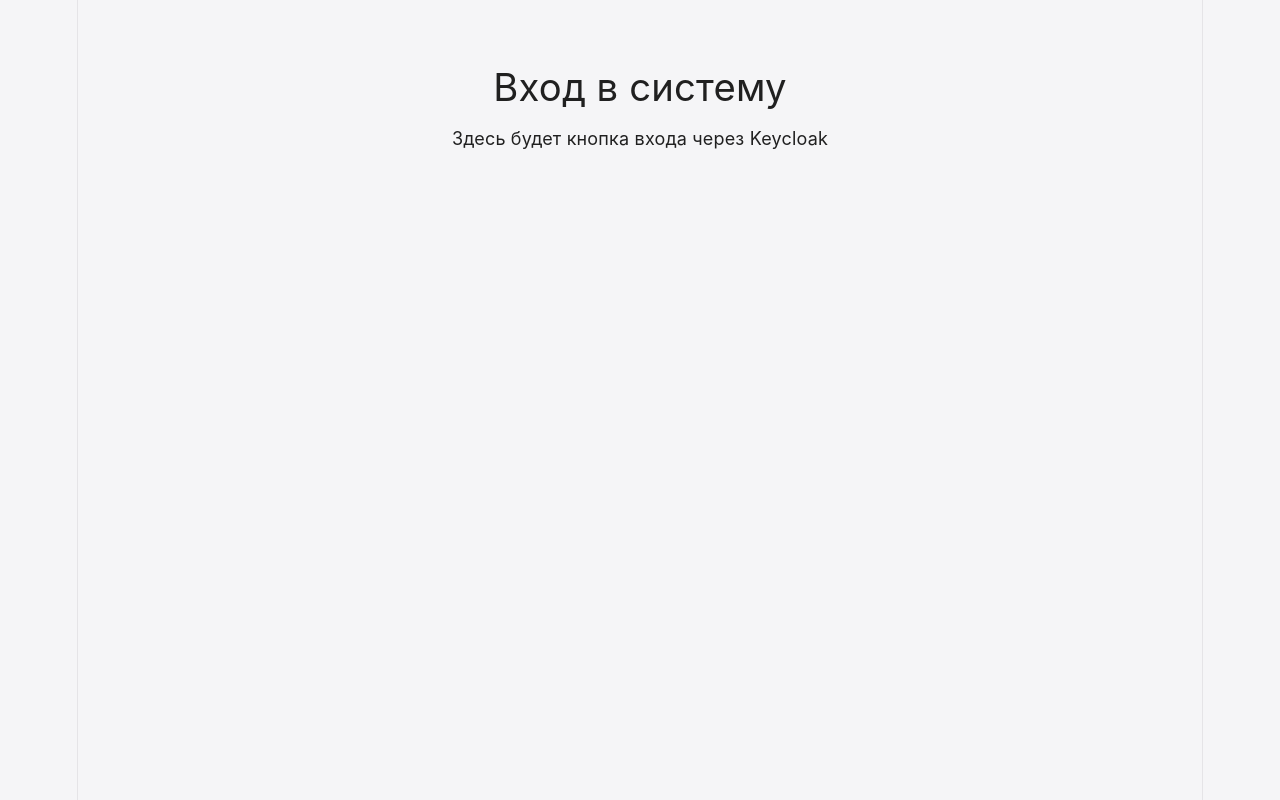
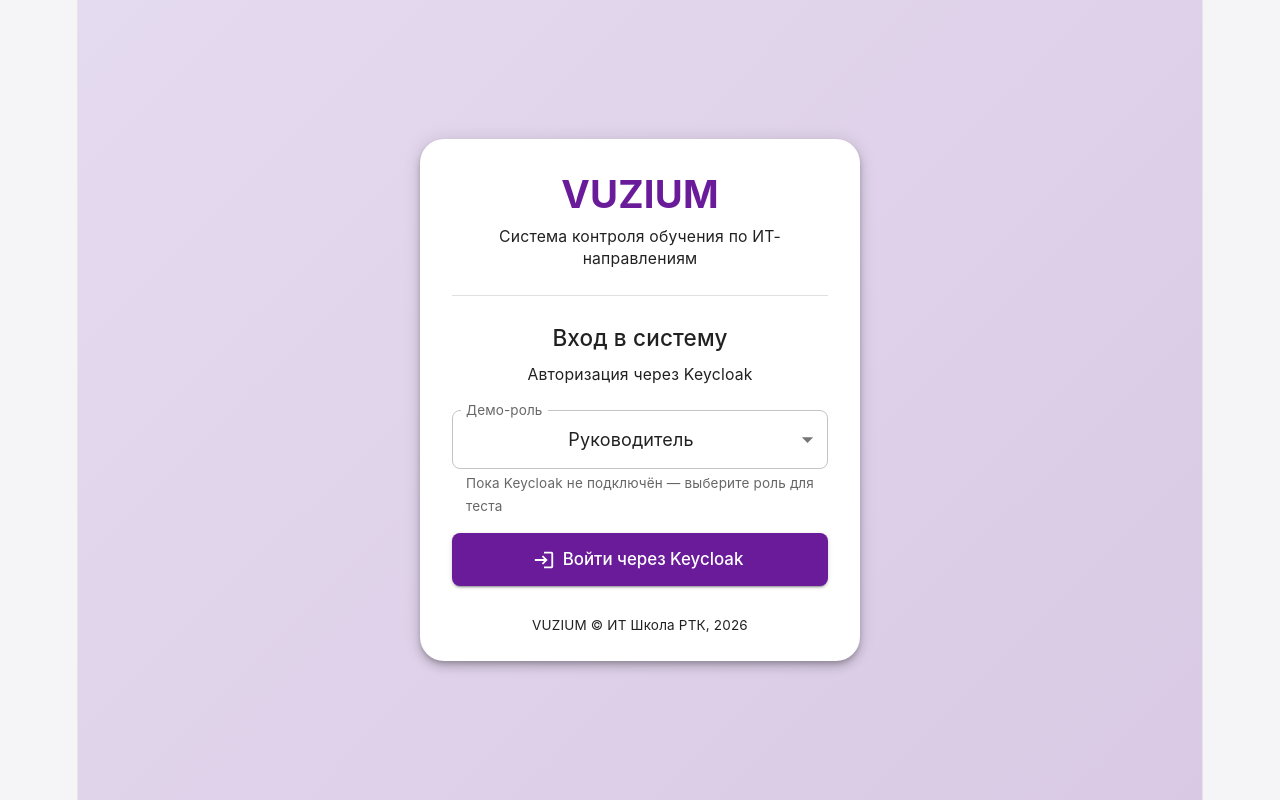
Before and after one commit to Timofey-Grishechko/VUZIUM, a React (Vite) app in the folder web/: page /login in a window 1280 px wide. Built offline with nearby package versions, Linux system fonts and the light colour scheme.

Commit message:
feat(web): add auth provider and login page - КОНЕЦ НА 22.09.2026, ВСЕ ФУНКЦИОНИРУЕТ. Крайняя версия первого этапа. В openleaf раскомментил

```diff
--- /dev/null
+++ b/web/src/features/auth/authProvider.ts
@@ -0,0 +1,64 @@
+import type { Role, User } from '../../types/user'
+
+export interface LoginOptions {
+  role: Role
+}
+
+export interface AuthProvider {
+  isAuthenticated: boolean
+  login: (options: LoginOptions) => Promise<User>
+  logout: () => Promise<void>
+  getCurrentUser: () => Promise<User | null>
+}
+
+// === Мок-реализация ===
+// Позже заменим на KeycloakAuthProvider без изменения интерфейса.
+const demoUsers: Record<Role, User> = {
+  user: {
+    id: '1',
+    keycloakId: 'demo-user',
+    fio: 'Иван Пользователь',
+    email: 'user@rtk.ru',
+    role: 'user',
+    active: true,
+    universityIds: [],
+  },
+  manager: {
+    id: '2',
+    keycloakId: 'demo-manager',
+    fio: 'Коля Тестов',
+    email: 'manager@rtk.ru',
+    role: 'manager',
+    active: true,
+    universityIds: [],
+  },
+  admin: {
+    id: '3',
+    keycloakId: 'demo-admin',
+    fio: 'Админ Системы',
+    email: 'admin@rtk.ru',
+    role: 'admin',
+    active: true,
+    universityIds: [],
+  },
+}
+
+export const mockAuthProvider: AuthProvider = {
+  isAuthenticated: false,
+
+  async login({ role }: LoginOptions): Promise<User> {
+    // имитация сетевого запроса
+    await new Promise((resolve) => setTimeout(resolve, 500))
+    return demoUsers[role]
+  },
+
+  async logout(): Promise<void> {
+    await new Promise((resolve) => setTimeout(resolve, 200))
+  },
+
+  async getCurrentUser(): Promise<User | null> {
+    return null
+  },
+}
+
+export const authProvider: AuthProvider = mockAuthProvider
--- /dev/null
+++ b/web/src/features/auth/components/LoginCard.tsx
@@ -0,0 +1,102 @@
+import { useState } from 'react'
+import {
+  Box,
+  Button,
+  Card,
+  CardContent,
+  CircularProgress,
+  Divider,
+  MenuItem,
+  Stack,
+  TextField,
+  Typography,
+  Alert,
+} from '@mui/material'
+import LoginIcon from '@mui/icons-material/Login'
+
+import { useAuth } from '../hooks/useAuth'
+import type { Role } from '../../../types/user'
+
+const roleOptions: { value: Role; label: string }[] = [
+  { value: 'user', label: 'Пользователь (НАМ)' },
+  { value: 'manager', label: 'Руководитель' },
+  { value: 'admin', label: 'Администратор' },
+]
+
+export default function LoginCard() {
+  const { login, loading, error } = useAuth()
+  const [role, setRole] = useState<Role>('manager')
+
+  const handleLogin = () => {
+    void login(role)
+  }
+
+  return (
+    <Card
+      elevation={6}
+      sx={{ width: '100%', maxWidth: 440, borderRadius: 3 }}
+    >
+      <CardContent sx={{ p: 4 }}>
+        <Stack spacing={1} sx={{ mb: 3, textAlign: 'center' }}>
+          <Typography variant="h4" sx={{ fontWeight: 700, color: 'primary.main' }}>
+            VUZIUM
+          </Typography>
+          <Typography variant="body2" color="text.secondary">
+            Система контроля обучения по ИТ-направлениям
+          </Typography>
+        </Stack>
+
+        <Divider sx={{ mb: 3 }} />
+
+        <Typography variant="h6" gutterBottom>
+          Вход в систему
+        </Typography>
+        <Typography variant="body2" color="text.secondary" sx={{ mb: 3 }}>
+          Авторизация через Keycloak
+        </Typography>
+
+        {error && (
+          <Alert severity="error" sx={{ mb: 2 }}>
+            {error}
+          </Alert>
+        )}
+
+        <Stack spacing={2}>
+          <TextField
+            select
+            label="Демо-роль"
+            value={role}
+            onChange={(e) => setRole(e.target.value as Role)}
+            fullWidth
+            helperText="Пока Keycloak не подключён — выберите роль для теста"
+          >
+            {roleOptions.map((opt) => (
+              <MenuItem key={opt.value} value={opt.value}>
+                {opt.label}
+              </MenuItem>
+            ))}
+          </TextField>
+
+          <Button
+            variant="contained"
+            size="large"
+            startIcon={
+              loading ? <CircularProgress size={18} color="inherit" /> : <LoginIcon />
+            }
+            disabled={loading}
+            onClick={handleLogin}
+            sx={{ py: 1.5 }}
+          >
+            {loading ? 'Вход…' : 'Войти через Keycloak'}
+          </Button>
+        </Stack>
+
+        <Box sx={{ mt: 3, textAlign: 'center' }}>
+          <Typography variant="caption" color="text.secondary">
+            VUZIUM © ИТ Школа РТК, {new Date().getFullYear()}
+          </Typography>
+        </Box>
+      </CardContent>
+    </Card>
+  )
+}
--- /dev/null
+++ b/web/src/features/auth/hooks/useAuth.ts
@@ -0,0 +1,40 @@
+import { useCallback, useState } from 'react'
+import { useNavigate } from 'react-router-dom'
+import { authProvider } from '../authProvider'
+import { useUserStore } from '../../../store/userStore'
+import type { Role } from '../../../types/user'
+
+export function useAuth() {
+  const navigate = useNavigate()
+  const setUser = useUserStore((s) => s.setUser)
+  const setToken = useUserStore((s) => s.setToken)
+  const logoutStore = useUserStore((s) => s.logout)
+  const [loading, setLoading] = useState(false)
+  const [error, setError] = useState<string | null>(null)
+
+  const login = useCallback(
+    async (role: Role) => {
+      setLoading(true)
+      setError(null)
+      try {
+        const user = await authProvider.login({ role })
+        setUser(user)
+        setToken('mock-token-' + user.id)
+        navigate('/', { replace: true })
+      } catch (e) {
+        setError(e instanceof Error ? e.message : 'Ошибка входа')
+      } finally {
+        setLoading(false)
+      }
+    },
+    [navigate, setUser, setToken],
+  )
+
+  const logout = useCallback(async () => {
+    await authProvider.logout()
+    logoutStore()
+    navigate('/login', { replace: true })
+  }, [navigate, logoutStore])
+
+  return { login, logout, loading, error }
+}
--- a/web/src/pages/LoginPage.tsx
+++ b/web/src/pages/LoginPage.tsx
@@ -1,16 +1,20 @@
-import { Container, Typography, Box } from '@mui/material'
+import { Box } from '@mui/material'
+import LoginCard from '../features/auth/components/LoginCard'
 
 export default function LoginPage() {
   return (
-    <Container maxWidth="sm">
-      <Box sx={{ py: 8, textAlign: 'center' }}>
-        <Typography variant="h4" gutterBottom>
-          Вход в систему
-        </Typography>
-        <Typography color="text.secondary">
-          Здесь будет кнопка входа через Keycloak
-        </Typography>
-      </Box>
-    </Container>
+    <Box
+      sx={{
+        minHeight: '100vh',
+        display: 'flex',
+        alignItems: 'center',
+        justifyContent: 'center',
+        p: 2,
+        background: (theme) =>
+          `linear-gradient(135deg, ${theme.palette.primary.light}22 0%, ${theme.palette.primary.main}33 100%)`,
+      }}
+    >
+      <LoginCard />
+    </Box>
   )
 }
```
